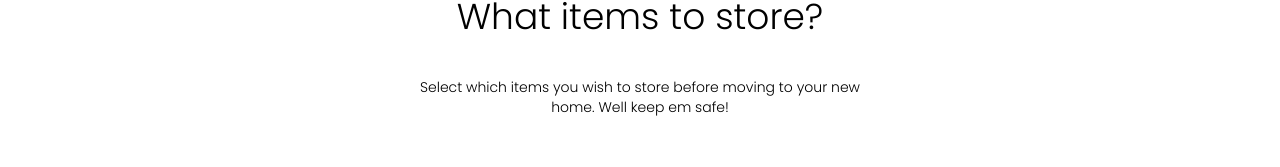
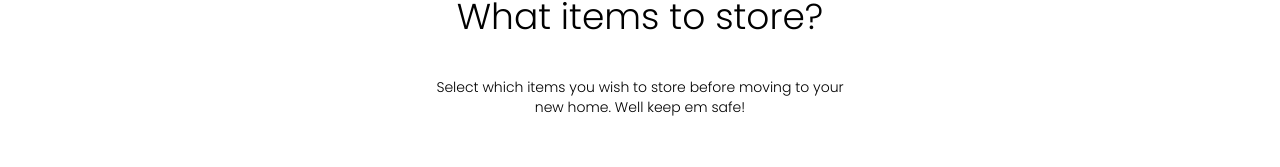
Before and after one commit to Jesuscc9/proficient-challenge, a React (Vite) app: page / in a window 1280 px wide. Shown: the part 250-417 px from the top of the page. Built offline with nearby package versions, Linux system fonts and the light colour scheme.

Commit message:
fix: adjust width text

```diff
--- a/src/components/Calculator/Calculator.jsx
+++ b/src/components/Calculator/Calculator.jsx
@@ -8,7 +8,7 @@ export const Calculator = () => {
     <section className="py-10 px-10 sm:px-20 md:px-20 lg:px-40 xl:px-52 2xl:px-[332px] mt-20">
       <div className="flex flex-col gap-10">
         <h1 className="text-center text-4xl">What items to store?</h1>
-        <p className="m-auto text-center w-auto sm:w-[453px] text-sm">
+        <p className="m-auto text-center w-auto sm:w-[420px] text-sm">
           Select which items you wish to store before moving to your new home.
           Well keep em safe!
         </p>
```
